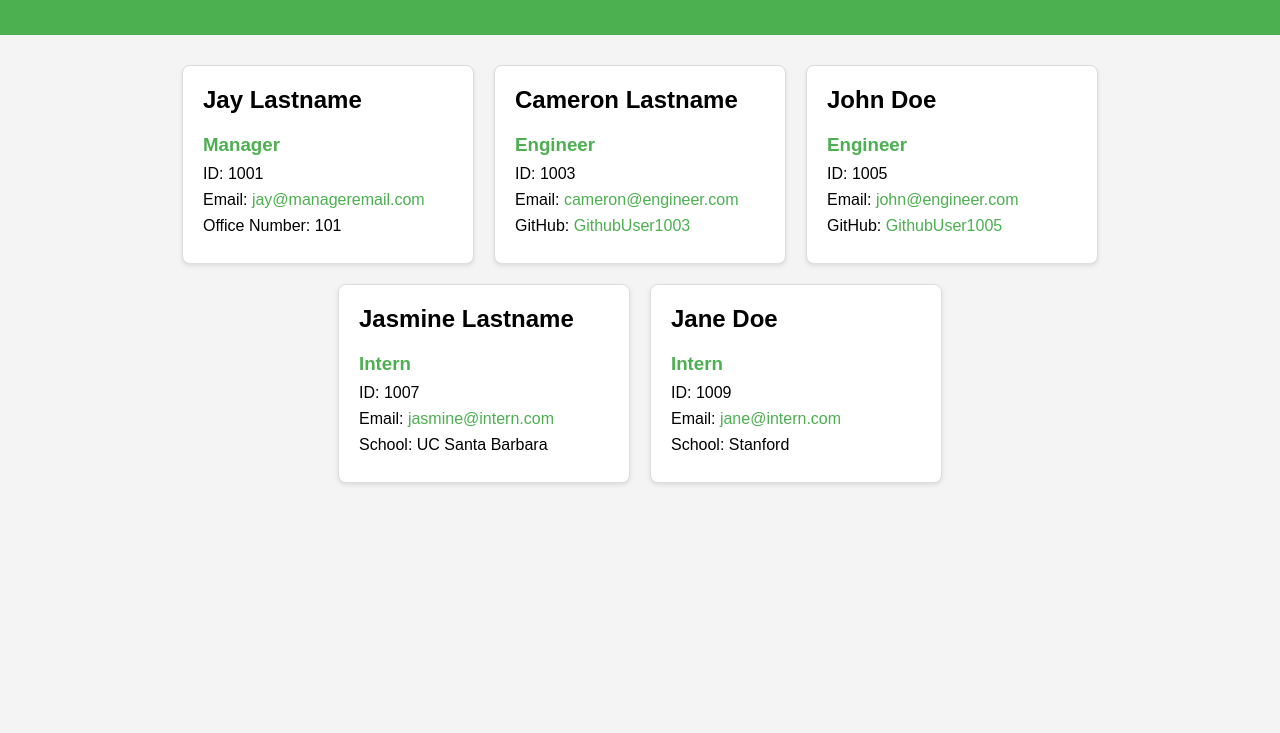
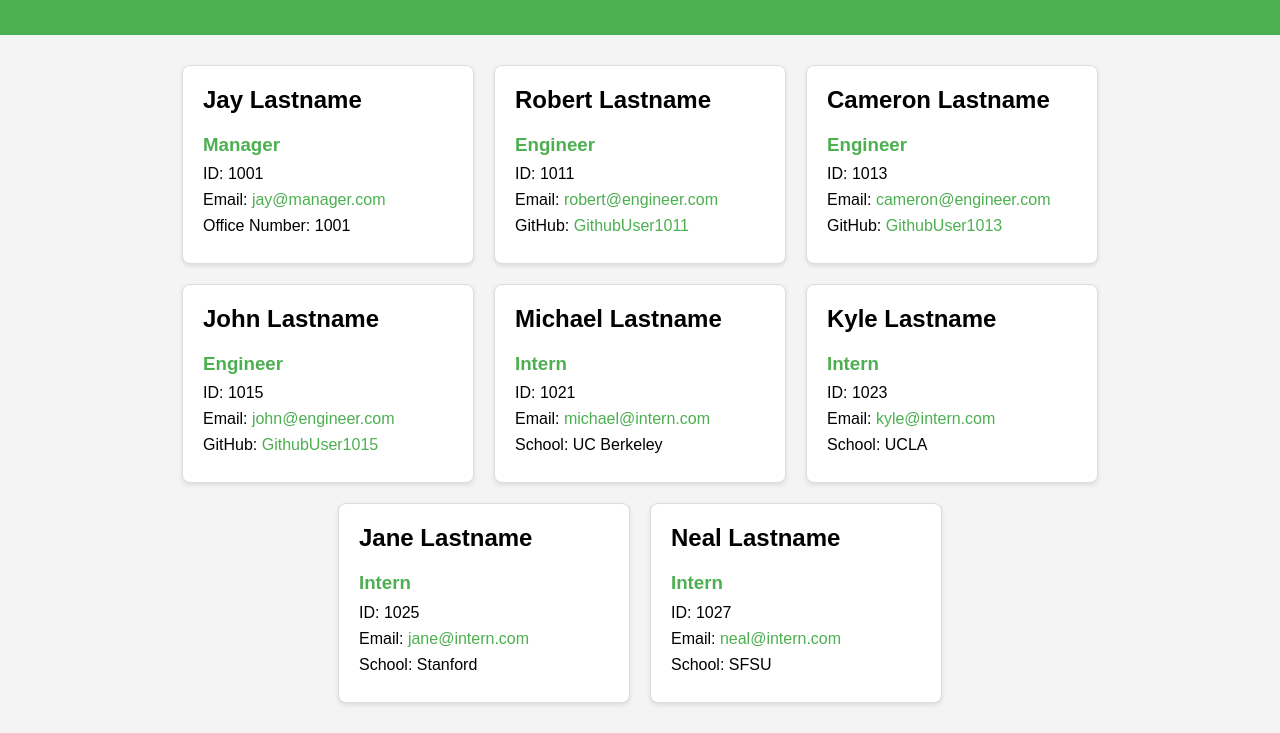
Before and after one commit to cbushehry/team-profile-generator, a website: page dist/team.html in a window 1280 px wide. Shown: the part 77-810 px from the top of the page. Drawn offline with Linux system fonts and the light colour scheme.

Commit message:
Generate sample team.html to demonstrate application output

```diff
--- a/dist/style.css
+++ /dev/null
@@ -1,52 +0,0 @@
-body {
-    font-family: Arial, sans-serif;
-    margin: 0;
-    padding: 0;
-    background-color: #f4f4f4;
-  }
-
-  header {
-    background-color: #4CAF50;
-    color: white;
-    text-align: center;
-    padding: 1em 0;
-  }
-
-  .team-container {
-    display: flex;
-    flex-wrap: wrap;
-    justify-content: center;
-    margin: 20px;
-  }
-
-  .team-member {
-    background-color: white;
-    border: 1px solid #ddd;
-    border-radius: 8px;
-    margin: 10px;
-    padding: 20px;
-    width: 250px;
-    box-shadow: 0 2px 4px rgba(0, 0, 0, 0.1);
-  }
-
-  .team-member h2 {
-    margin-top: 0;
-  }
-
-  .team-member h3 {
-    margin-bottom: 0.5em;
-    color: #4CAF50;
-  }
-
-  .team-member p {
-    margin: 0.5em 0;
-  }
-
-  .team-member a {
-    color: #4CAF50;
-    text-decoration: none;
-  }
-
-  .team-member a:hover {
-    text-decoration: underline;
-  }
--- a/dist/team.html
+++ b/dist/team.html
@@ -5,7 +5,7 @@
       <meta charset="UTF-8">
       <meta name="viewport" content="width=device-width, initial-scale=1.0">
       <title>Team Profile</title>
-      <link rel="stylesheet" href="style.css">
+      <link rel="stylesheet" href="../assets/css/styles.css">
     </head>
     <body>
       <header>
@@ -18,32 +18,50 @@
           <h2>Jay Lastname</h2>
           <h3>Manager</h3>
           <p>ID: 1001</p>
-          <p>Email: <a href="mailto:jay@manageremail.com">jay@manageremail.com</a></p>
-      <p>Office Number: 101</p></div>
+          <p>Email: <a href="mailto:jay@manager.com">jay@manager.com</a></p>
+      <p>Office Number: 1001</p></div>
+        <div class="team-member">
+          <h2>Robert Lastname</h2>
+          <h3>Engineer</h3>
+          <p>ID: 1011</p>
+          <p>Email: <a href="mailto:robert@engineer.com">robert@engineer.com</a></p>
+      <p>GitHub: <a href="https://github.com/GithubUser1011" target="_blank">GithubUser1011</a></p></div>
         <div class="team-member">
           <h2>Cameron Lastname</h2>
           <h3>Engineer</h3>
-          <p>ID: 1003</p>
+          <p>ID: 1013</p>
           <p>Email: <a href="mailto:cameron@engineer.com">cameron@engineer.com</a></p>
-      <p>GitHub: <a href="https://github.com/GithubUser1003" target="_blank">GithubUser1003</a></p></div>
+      <p>GitHub: <a href="https://github.com/GithubUser1013" target="_blank">GithubUser1013</a></p></div>
         <div class="team-member">
-          <h2>John Doe</h2>
+          <h2>John Lastname</h2>
           <h3>Engineer</h3>
-          <p>ID: 1005</p>
+          <p>ID: 1015</p>
           <p>Email: <a href="mailto:john@engineer.com">john@engineer.com</a></p>
-      <p>GitHub: <a href="https://github.com/GithubUser1005" target="_blank">GithubUser1005</a></p></div>
+      <p>GitHub: <a href="https://github.com/GithubUser1015" target="_blank">GithubUser1015</a></p></div>
         <div class="team-member">
-          <h2>Jasmine Lastname</h2>
+          <h2>Michael Lastname</h2>
           <h3>Intern</h3>
-          <p>ID: 1007</p>
-          <p>Email: <a href="mailto:jasmine@intern.com">jasmine@intern.com</a></p>
-      <p>School: UC Santa Barbara</p></div>
+          <p>ID: 1021</p>
+          <p>Email: <a href="mailto:michael@intern.com">michael@intern.com</a></p>
+      <p>School: UC Berkeley</p></div>
         <div class="team-member">
-          <h2>Jane Doe</h2>
+          <h2>Kyle Lastname</h2>
           <h3>Intern</h3>
-          <p>ID: 1009</p>
+          <p>ID: 1023</p>
+          <p>Email: <a href="mailto:kyle@intern.com">kyle@intern.com</a></p>
+      <p>School: UCLA</p></div>
+        <div class="team-member">
+          <h2>Jane Lastname</h2>
+          <h3>Intern</h3>
+          <p>ID: 1025</p>
           <p>Email: <a href="mailto:jane@intern.com">jane@intern.com</a></p>
       <p>School: Stanford</p></div>
+        <div class="team-member">
+          <h2>Neal Lastname</h2>
+          <h3>Intern</h3>
+          <p>ID: 1027</p>
+          <p>Email: <a href="mailto:neal@intern.com">neal@intern.com</a></p>
+      <p>School: SFSU</p></div>
         </div>
       </main>
     </body>
```
